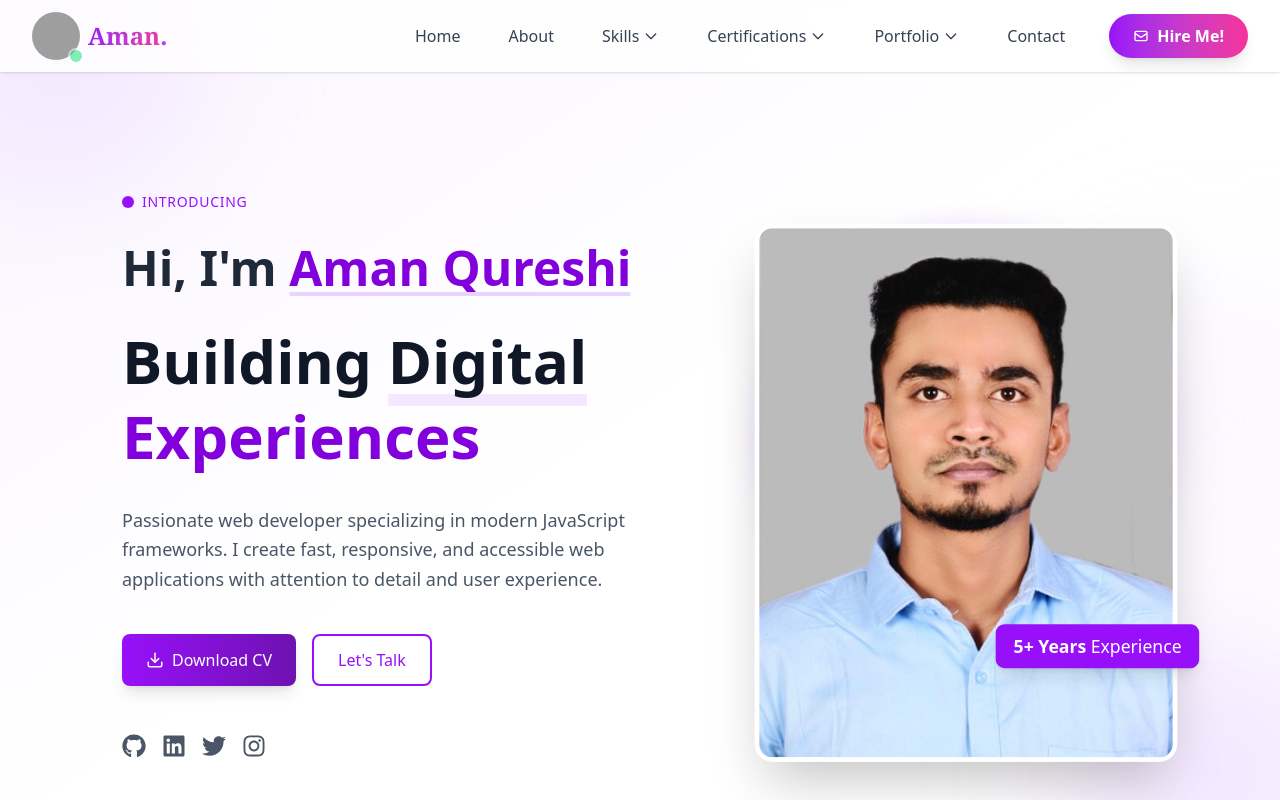
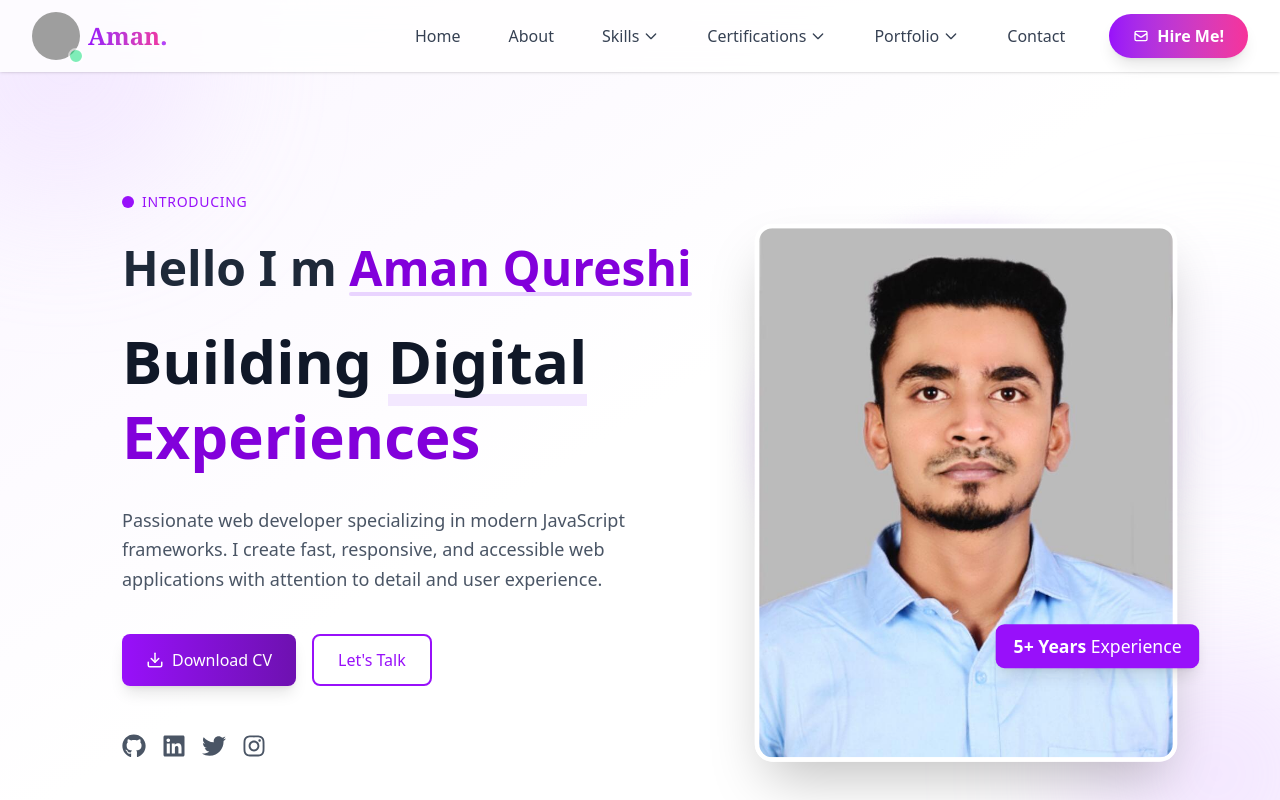
Before and after one commit to amanq3944/NextPortfolio, a Next.js app: page / in a window 1280 px wide. Shown: the top 800 px of the page. Built offline with nearby package versions, Linux system fonts and the light colour scheme; grey boxes are pictures that could not be loaded.

Commit message:
fix production bugsSecond

```diff
--- a/src/app/head/page.js
+++ b/src/app/head/page.js
@@ -51,7 +51,7 @@ export default function HeadSection() {
             animate={{ opacity: 1, x: 0 }}
             transition={{ delay: 0.3 }}
           >
-            {"Hi, I'm"}{" "}
+            Hello I m{" "}
             <span className="text-purple-700 font-bold relative inline-block">
               Aman Qureshi
               <span className="absolute -bottom-1 left-0 w-full h-1 bg-purple-200 rounded-full"></span>
```
